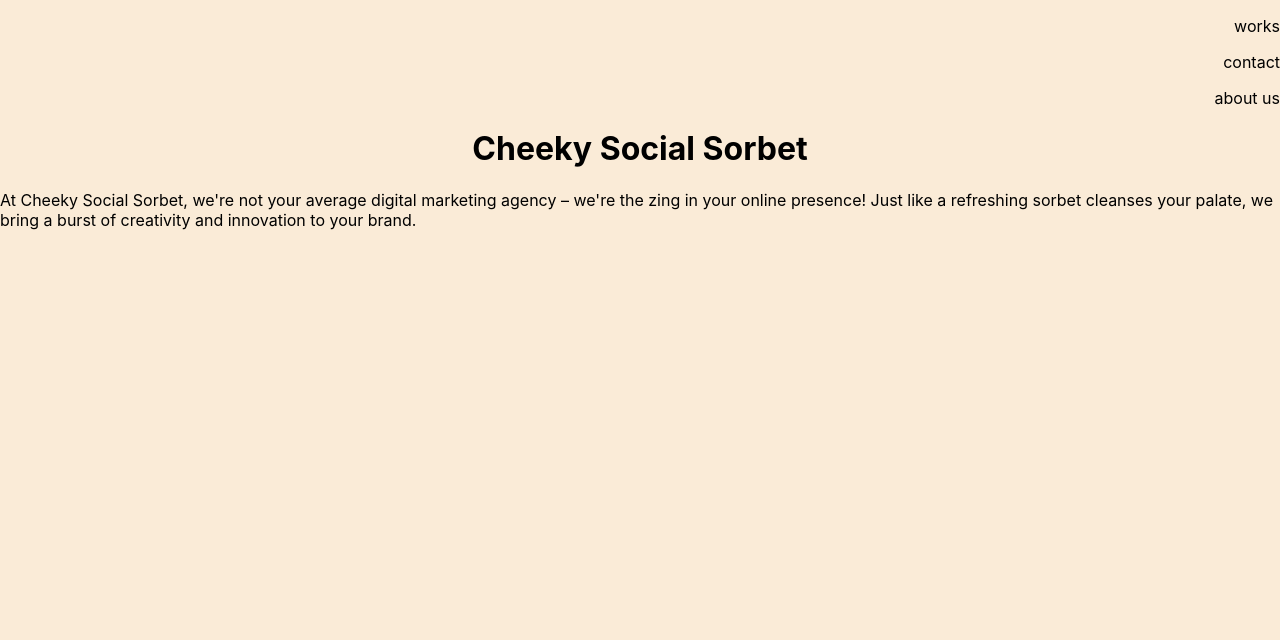
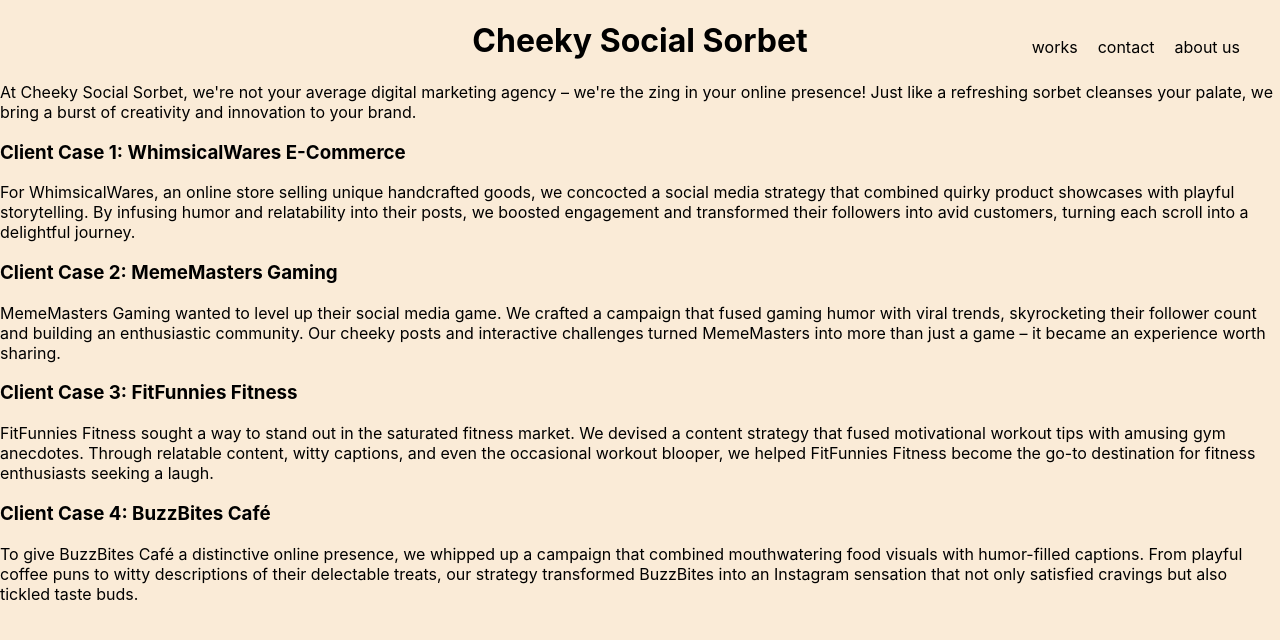
Before and after one commit to tammenterho/homepage_sandbox, a React (Create React App) app in the folder hp_front2/: page / in a window 1280 px wide. Shown: the top 640 px of the page. Built offline with nearby package versions, Linux system fonts and the light colour scheme.

Commit message:
skeleton for ccs cheeky social sorbet

```diff
--- a/hp_front2/src/App.css
+++ b/hp_front2/src/App.css
@@ -8,4 +8,12 @@ body {
 
 .nav {
   text-align: right;
+  position: absolute;
+  display: flex;
+  right: 0;
+  margin-right: 20px;
 }
+
+.nav p {
+  margin-right: 20px;
+}
--- a/hp_front2/src/App.js
+++ b/hp_front2/src/App.js
@@ -20,6 +20,50 @@ function App() {
           and innovation to your brand.
         </p>
       </div>
+      <div>
+        <h3>Client Case 1: WhimsicalWares E-Commerce</h3>
+        <p>
+          For WhimsicalWares, an online store selling unique handcrafted goods,
+          we concocted a social media strategy that combined quirky product
+          showcases with playful storytelling. By infusing humor and
+          relatability into their posts, we boosted engagement and transformed
+          their followers into avid customers, turning each scroll into a
+          delightful journey.
+        </p>
+      </div>
+      <div>
+        <h3>Client Case 2: MemeMasters Gaming</h3>
+        <p>
+          MemeMasters Gaming wanted to level up their social media game. We
+          crafted a campaign that fused gaming humor with viral trends,
+          skyrocketing their follower count and building an enthusiastic
+          community. Our cheeky posts and interactive challenges turned
+          MemeMasters into more than just a game – it became an experience worth
+          sharing.
+        </p>
+      </div>
+      <div>
+        <h3>Client Case 3: FitFunnies Fitness</h3>
+        <p>
+          FitFunnies Fitness sought a way to stand out in the saturated fitness
+          market. We devised a content strategy that fused motivational workout
+          tips with amusing gym anecdotes. Through relatable content, witty
+          captions, and even the occasional workout blooper, we helped
+          FitFunnies Fitness become the go-to destination for fitness
+          enthusiasts seeking a laugh.
+        </p>
+      </div>
+      <div>
+        <h3>Client Case 4: BuzzBites Café</h3>
+        <p>
+          To give BuzzBites Café a distinctive online presence, we whipped up a
+          campaign that combined mouthwatering food visuals with humor-filled
+          captions. From playful coffee puns to witty descriptions of their
+          delectable treats, our strategy transformed BuzzBites into an
+          Instagram sensation that not only satisfied cravings but also tickled
+          taste buds.
+        </p>
+      </div>
     </div>
   );
 }
```
